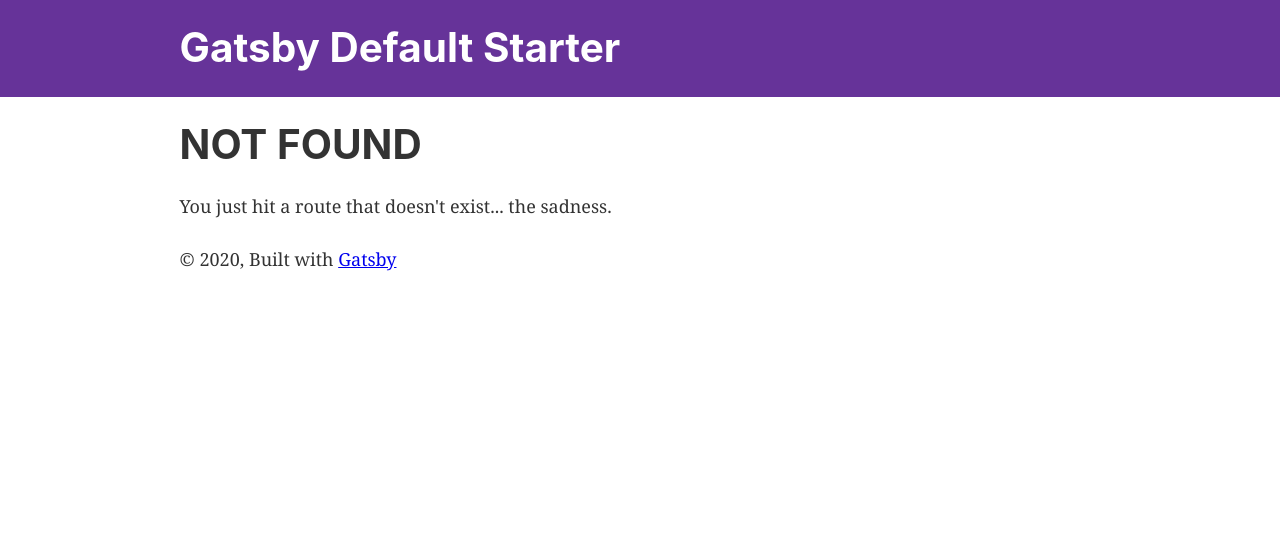
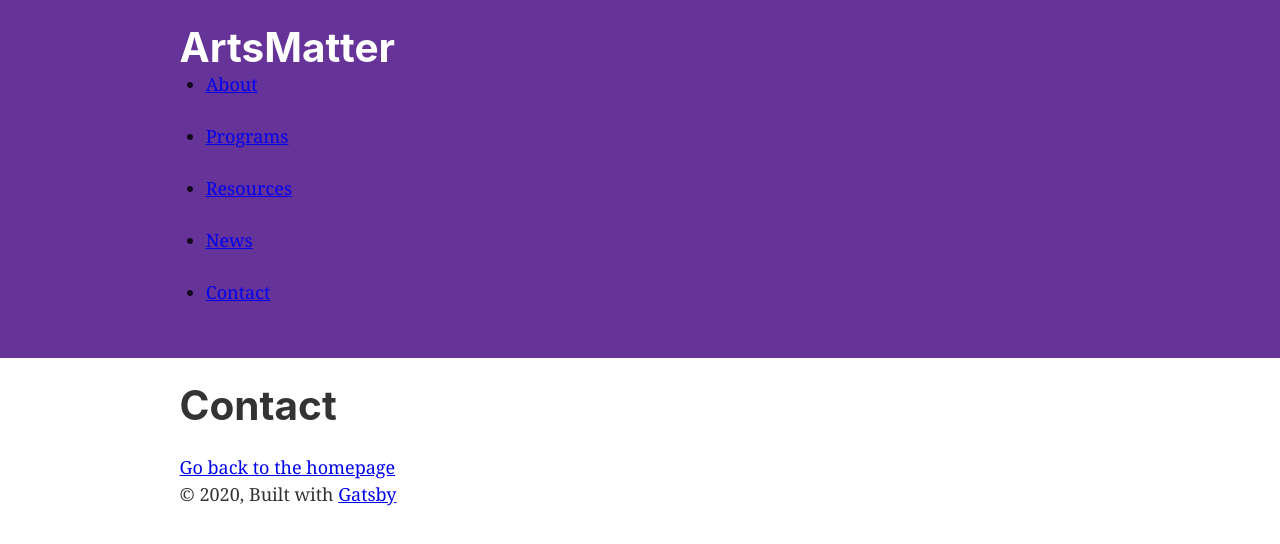
Before and after one commit to Arts-Matter/gatsby-site, a Gatsby site: page /contact in a window 1280 px wide. Before the commit this address had no page. Built offline with nearby package versions, Linux system fonts and the light colour scheme; Gatsby itself is replaced by a stand-in of ours.

Commit message:
Added basic structure

```diff
--- a/gatsby-config.js
+++ b/gatsby-config.js
@@ -1,8 +1,8 @@
 module.exports = {
   siteMetadata: {
-    title: `Gatsby Default Starter`,
-    description: `Kick off your next, great Gatsby project with this default starter. This barebones starter ships with the main Gatsby configuration files you might need.`,
-    author: `@gatsbyjs`,
+    title: `ArtsMatter`,
+    description: `We provide high-impact arts education programming for Los Angeles schools.`,
+    author: `@taal25`,
   },
   plugins: [
     `gatsby-plugin-react-helmet`,
--- a/src/components/header.js
+++ b/src/components/header.js
@@ -27,6 +27,33 @@ const Header = ({ siteTitle }) => (
           {siteTitle}
         </Link>
       </h1>
+      <nav>
+        <ul>
+          <li>
+            <Link to="/about">About</Link>
+          </li>
+        </ul>
+        <ul>
+          <li>
+            <Link to="/programs">Programs</Link>
+          </li>
+        </ul>
+        <ul>
+          <li>
+            <Link to="/resources">Resources</Link>
+          </li>
+        </ul>
+        <ul>
+          <li>
+            <Link to="/news">News</Link>
+          </li>
+        </ul>
+        <ul>
+          <li>
+            <Link to="/contact">Contact</Link>
+          </li>
+        </ul>
+      </nav>
     </div>
   </header>
 )
--- /dev/null
+++ b/src/pages/about.js
@@ -0,0 +1,17 @@
+import React from "react"
+import { Link } from "gatsby"
+
+import Layout from "../components/layout"
+import SEO from "../components/seo"
+
+const title = "About";
+
+const Page = () => (
+  <Layout>
+    <SEO title={ title } />
+    <h1>{ title }</h1>
+    <Link to="/">Go back to the homepage</Link>
+  </Layout>
+)
+
+export default Page
--- /dev/null
+++ b/src/pages/contact.js
@@ -0,0 +1,17 @@
+import React from "react"
+import { Link } from "gatsby"
+
+import Layout from "../components/layout"
+import SEO from "../components/seo"
+
+const title = "Contact";
+
+const Page = () => (
+  <Layout>
+    <SEO title={ title } />
+    <h1>{ title }</h1>
+    <Link to="/">Go back to the homepage</Link>
+  </Layout>
+)
+
+export default Page
```
Also changed, not shown: package.json (+4 -4 lines), src/pages/news.js (added, +17 -0 lines), src/pages/programs.js (renamed from src/pages/page-2.js, +6 -5 lines), src/pages/resources.js (added, +17 -0 lines).
